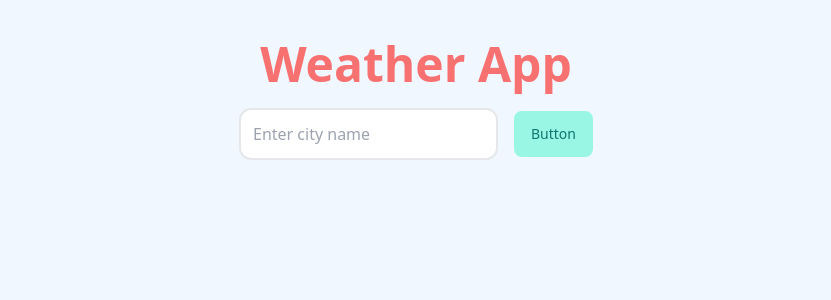
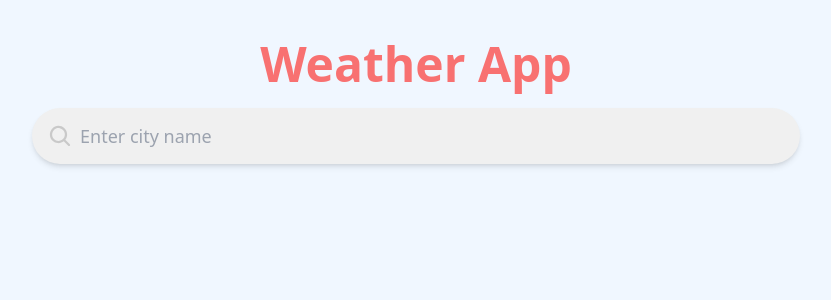
Before and after one commit to NDTue/Weather_App, a React (Vite) app: page / in a window 1280 px wide. Shown: the top 300 px of the page, without its empty margins (224-1055 px from the left). Built offline with nearby package versions, Linux system fonts and the light colour scheme.

Commit message:
[WeatherForm] Updated width - used container

```diff
--- a/src/components/WeatherForm.jsx
+++ b/src/components/WeatherForm.jsx
@@ -15,21 +15,23 @@ const WeatherForm = ({ onSearch }) => {
 
     return (
         <>
-            <div className='max-w-96 md:max-w-[78rem] my-0 mx-auto'>
-                <form onSubmit={handleSubmit} className='flex justify-center items-center mt-5 w-full'>
-                    <input className='border-2 rounded-xl w-72 md:w-full md:mr-4 p-3 focus:outline-teal-400'
-                        type="text" placeholder='Enter city name'
-                        value={city}
-                        onChange={(e) => setCity(e.target.value)} // Cập nhật tên thành phố
-                    />
-
-                    <button className="hidden w-1/4 md:block py-3 px-4 flex items-center gap-x-2 text-sm font-medium
-                        rounded-lg border border-transparent bg-teal-200
-                        text-teal-700 hover:scale-105 duration-300 focus:outline-hidden"
-                         type="submit"
-                    >
-                        Button
-                    </button>
+            <div className='container max-w-full md:max-w-[48rem] px-4 md:px-0 mx-auto'>
+                <form onSubmit={handleSubmit} className='mt-5 w-full'>
+                    <label htmlFor='search-btn' className='w-full flex justify-center'>
+                        <div className='relative w-full'>
+                            <svg className='absolute top-1/2 left-4 transform -translate-y-1/2 opacity-40 w-6 h-6'
+                                width="24" height="24" viewBox="0 0 24 24" fill="none" xmlns="http://www.w3.org/2000/svg">
+                                <path d="M21.7959 20.2041L17.3437 15.75C18.6787 14.0104 19.3019 11.8282 19.087 9.64607C18.8722 7.4639 17.8353 5.44516 16.1867 3.99937C14.5382 2.55357 12.4014 1.78899 10.2098 1.86071C8.01829 1.93244 5.93607 2.8351 4.38558 4.38559C2.83509 5.93608 1.93243 8.0183 1.8607 10.2098C1.78898 12.4014 2.55356 14.5382 3.99936 16.1867C5.44515 17.8353 7.46389 18.8722 9.64606 19.087C11.8282 19.3019 14.0104 18.6787 15.75 17.3438L20.2059 21.8006C20.3106 21.9053 20.4348 21.9883 20.5715 22.0449C20.7083 22.1016 20.8548 22.1307 21.0028 22.1307C21.1508 22.1307 21.2973 22.1016 21.4341 22.0449C21.5708 21.9883 21.695 21.9053 21.7997 21.8006C21.9043 21.696 21.9873 21.5717 22.044 21.435C22.1006 21.2983 22.1298 21.1517 22.1298 21.0037C22.1298 20.8558 22.1006 20.7092 22.044 20.5725C21.9873 20.4358 21.9043 20.3115 21.7997 20.2069L21.7959 20.2041ZM4.12499 10.5C4.12499 9.23915 4.49888 8.0066 5.19938 6.95824C5.89987 5.90988 6.89551 5.09278 8.06039 4.61027C9.22527 4.12776 10.5071 4.00151 11.7437 4.2475C12.9803 4.49348 14.1162 5.10064 15.0078 5.9922C15.8994 6.88376 16.5065 8.01967 16.7525 9.2563C16.9985 10.4929 16.8722 11.7747 16.3897 12.9396C15.9072 14.1045 15.0901 15.1001 14.0418 15.8006C12.9934 16.5011 11.7609 16.875 10.5 16.875C8.80977 16.8733 7.18927 16.2011 5.99411 15.0059C4.79894 13.8107 4.12673 12.1902 4.12499 10.5Z" fill="black" fillOpacity="0.4" />
+                            </svg>
+                            <input className='bg-[rgba(240,240,240,1)] w-full rounded-full pl-12 py-3.5 focus:outline-none focus:ring-2
+                                focus:ring-blue-500 focus:ring-opacity-50 shadow-md text-lg '
+                                type="text"
+                                placeholder='Enter city name'
+                                value={city}
+                                onChange={(e) => setCity(e.target.value)}
+                            />
+                        </div>
+                    </label>
                 </form>
             </div>
         </>
```
